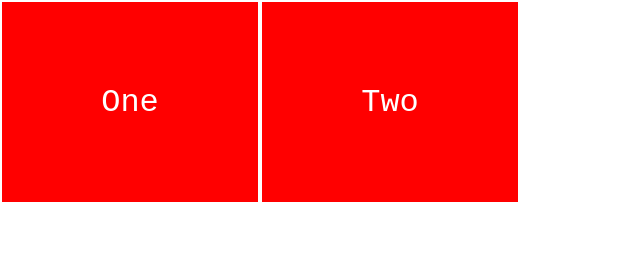
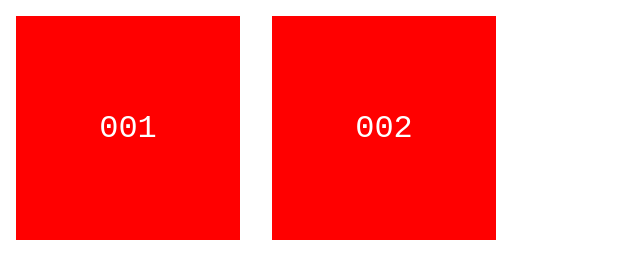
Before and after one commit to AndrusAsumets/PlayOfSoundAndLogic, a plain HTML site: page index.html in a window 1280 px wide. Shown: the whole page, without its empty margins (0-640 px from the left). Drawn offline with Linux system fonts and the light colour scheme; animation ran at ten frames a second.

```diff
--- a/index.html
+++ b/index.html
@@ -13,9 +13,9 @@
 			}
 
 			a {
-				margin: 2px;
-				width: 20vw;
-				height: 25vh;
+				margin: 16px;
+				width: calc(20vw - 32px);
+				height: calc(20vw - 32px);
 				display: flex;
 				justify-content: center;
 				align-items: center;
@@ -23,6 +23,13 @@
 				text-decoration: inherit;
 				background-color: red;
 				border: 4p solid white;
+				transition: all 0.5s;
+			}
+
+			a:hover {
+				margin: 4px;
+				width: calc(20vw - 8px);
+				height: calc(20vw - 8px);
 			}
 
 			.content {
@@ -34,8 +41,8 @@
 		</style>
 	<body>
 		<div class="content">
-			<a href="../html/1.html">One</a>
-			<a href="../html/2.html">Two</a>
+			<a href="../html/1.html">001</a>
+			<a href="../html/2.html">002</a>
 		</div>
 	</body>
 </html>
```
Also changed, not shown: static/html/1.html (+0 -21 lines), static/html/2.html (+10 -23 lines), 1 other file.
